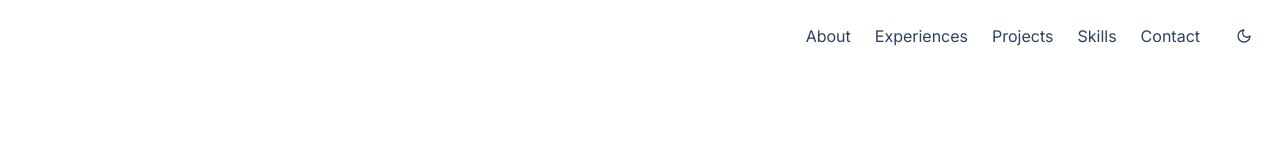
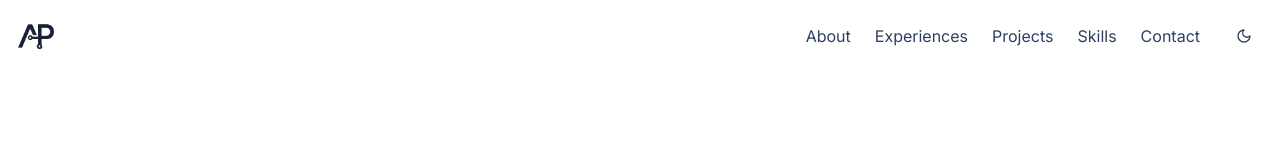
Before and after one commit to pramudyalyza/alyzaPramudya, a Next.js app: page / in a window 1280 px wide. Shown: the top 160 px of the page. Built offline with nearby package versions, Linux system fonts and the light colour scheme.

Commit message:
Update Header

```diff
--- a/components/header.tsx
+++ b/components/header.tsx
@@ -5,11 +5,19 @@ import Link from "next/link"
 import ThemeToggle from "./theme-toggle"
 import { Button } from "@/components/ui/button"
 import { Menu, X } from "lucide-react"
+import { useTheme } from "next-themes"
 import Image from "next/image"
+
 
 export default function Header() {
   const [isScrolled, setIsScrolled] = useState(false)
   const [isMenuOpen, setIsMenuOpen] = useState(false)
+  const { resolvedTheme } = useTheme()
+  const [mounted, setMounted] = useState(false)
+
+  useEffect(() => {
+      setMounted(true)
+  }, [])
 
   useEffect(() => {
     const handleScroll = () => {
@@ -35,14 +43,16 @@ export default function Header() {
     >
       <div className="container mx-auto px-4 flex justify-between items-center">
         <Link href="#home" className="text-xl font-bold">
+          {mounted && (
             <Image
-              src="/alyzaLogo.png"
+              src={resolvedTheme === "dark" ? "/alyzaLogoDark.png" : "/alyzaLogoLight.png"}
               alt="Alyza Logo"
               width={40}
               height={40}
               className="object-contain"
               priority
             />
+          )}
         </Link>
 
         {/* Mobile menu button */}
```
Also changed, not shown: public/alyzaLogoDark.png (renamed from public/alyzaLogo.png), public/alyzaLogoLight.png (added).
